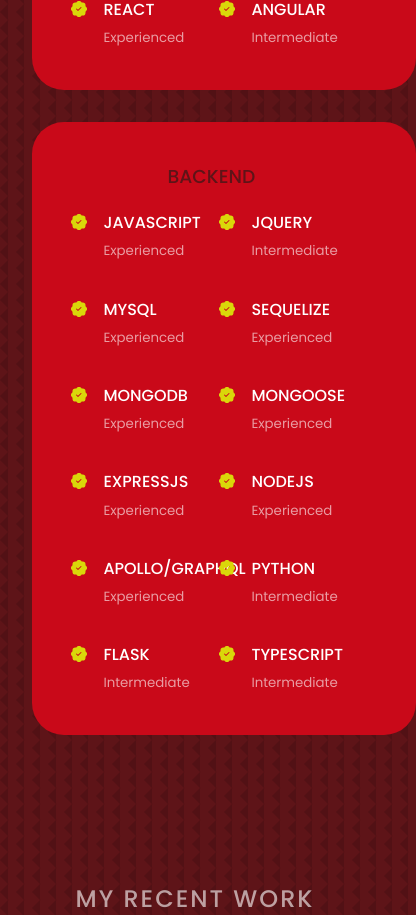
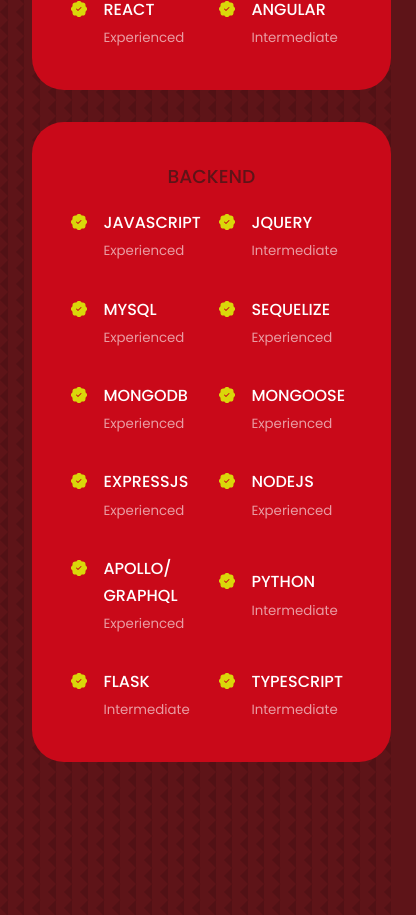
Before and after one commit to jaolsen7/json-portfolio, a React (Create React App) app: page / in a window 390 px wide. Shown: the part 2940-3855 px from the top of the page, 416 px wide, since content can reach past the window. Built offline with nearby package versions, Linux system fonts and the light colour scheme.

Commit message:
experience mobile styling

```diff
--- a/src/components/Experience/Experience.js
+++ b/src/components/Experience/Experience.js
@@ -132,7 +132,8 @@ const Experience = () => {
             <article className="experience__details">
               <BsPatchCheckFill className="experience__details__icon" />
               <div>
-                <h4>Apollo/GraphQL</h4>
+                <h4>Apollo/</h4>
+                <h4>GraphQL</h4>
                 <small>Experienced</small>
               </div>
             </article>
--- a/src/components/Experience/experience.scss
+++ b/src/components/Experience/experience.scss
@@ -25,6 +25,9 @@
             & > h3 {
                 color: white;
             }
+        }
+        @include breakpoint($sm) {
+            padding: 2.4rem;
         }
 
         & > h3 {
```
